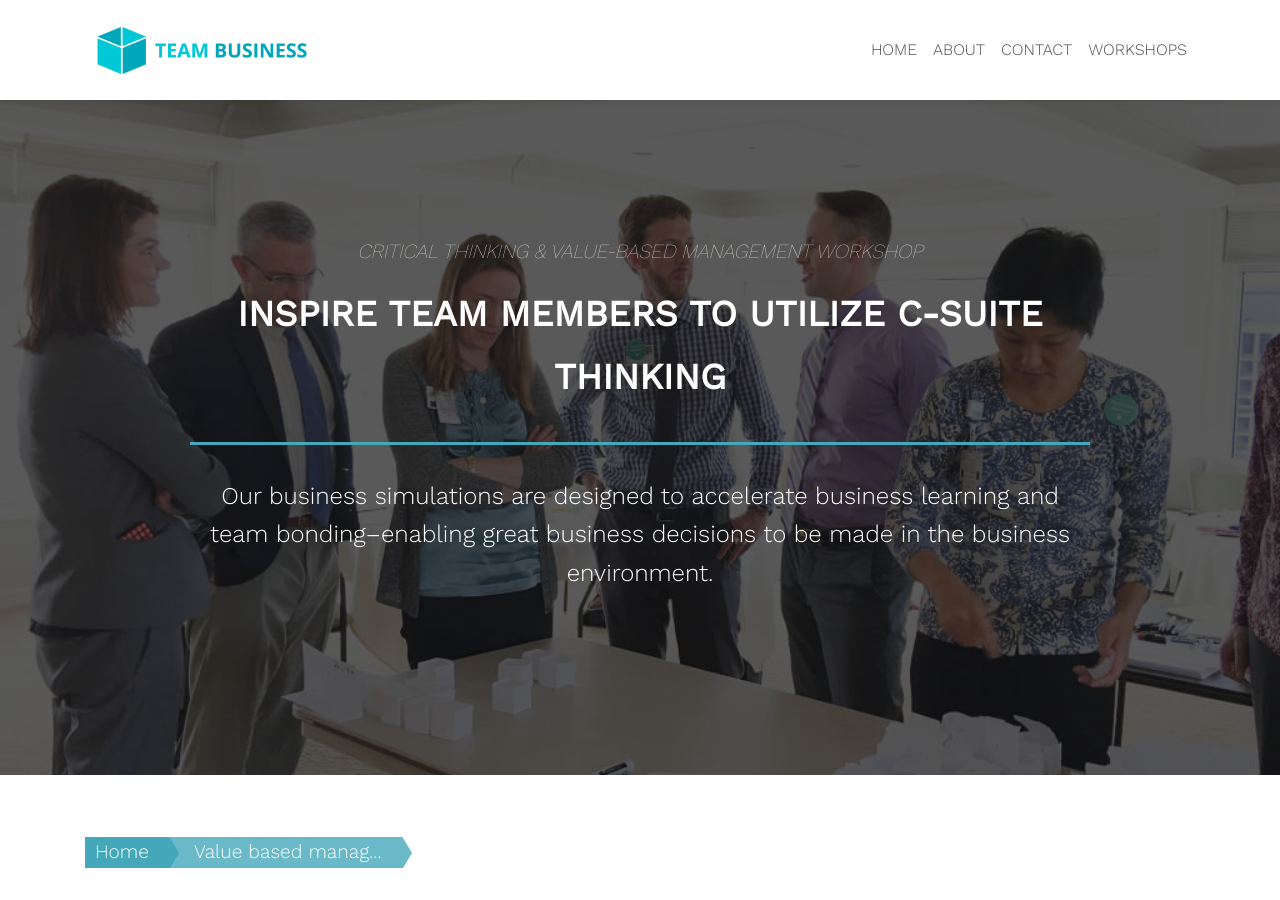
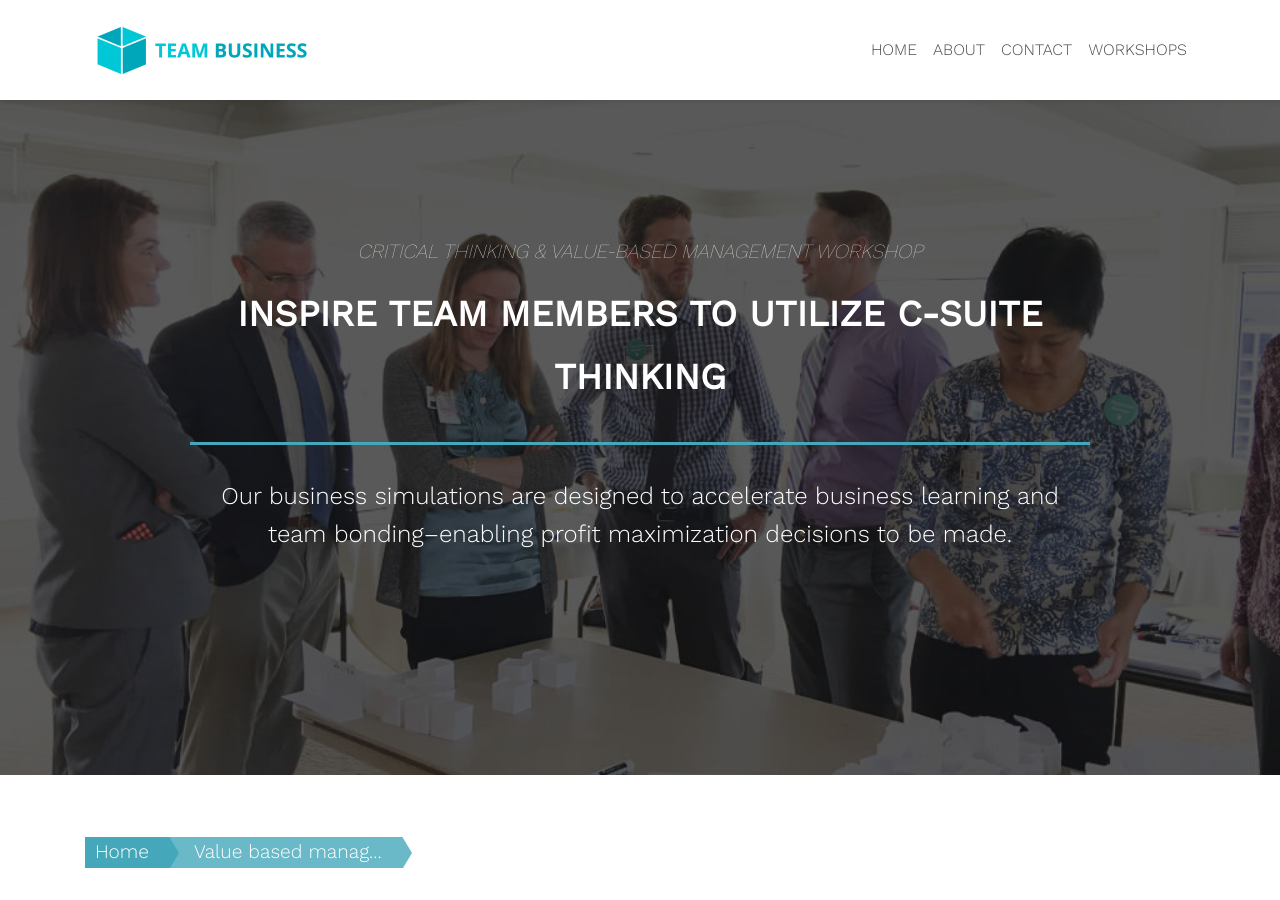
Before and after one commit to zac-heisey/team-business, a Jekyll site: the page built from _pages/value-based-management_workshop.md, in a window 1280 px wide and 900 px high. Built offline with Jekyll 4.4.1, drawn with Linux system fonts in a browser that asks for light colours; nearby versions of some CDN libraries.

Commit message:
Update from Forestry.io Lara Azzam updated _pages/value-based-management_workshop.md

```diff
--- a/_pages/value-based-management_workshop.md
+++ b/_pages/value-based-management_workshop.md
@@ -6,7 +6,7 @@ description: ''
 section-title: CRITICAL THINKING & VALUE-BASED MANAGEMENT WORKSHOP
 intro-1: Inspire team members to utilize C-Suite thinking
 intro-2: Our business simulations are designed to accelerate business learning and
-  team bonding–enabling great business decisions to be made in the business environment.
+  team bonding–enabling profit maximization decisions to be made.
 header-image: "/assets/images/accounting-workshop.jpg"
 
 ---
```
